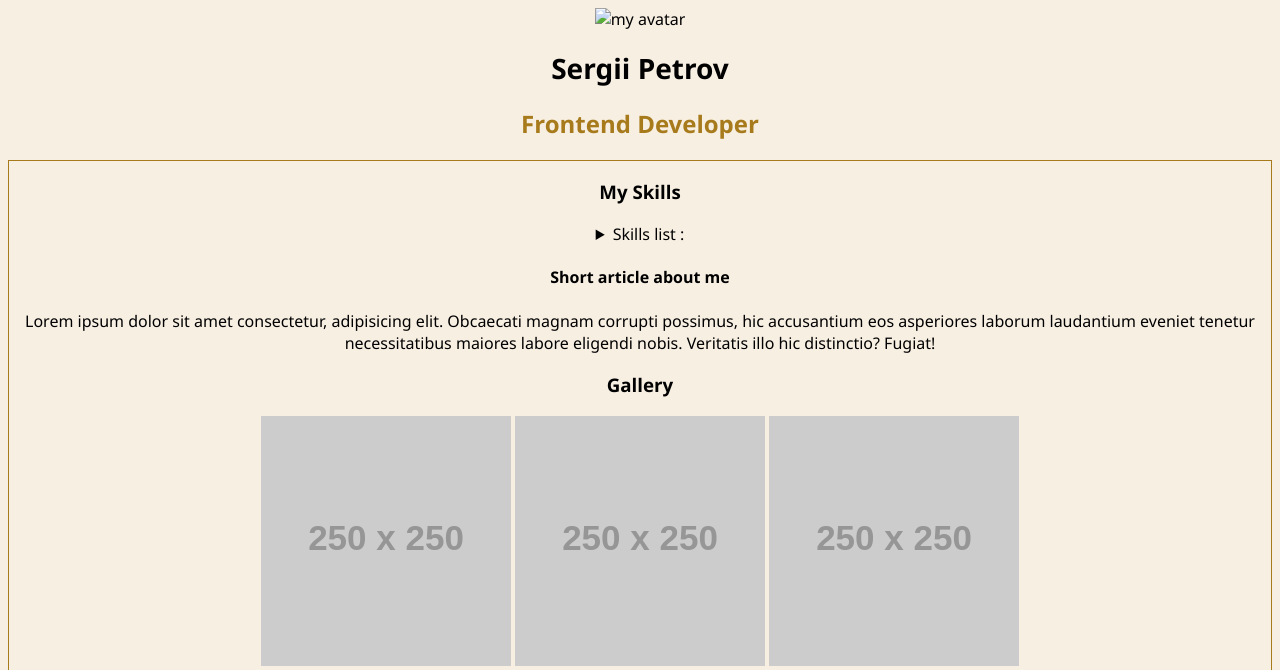
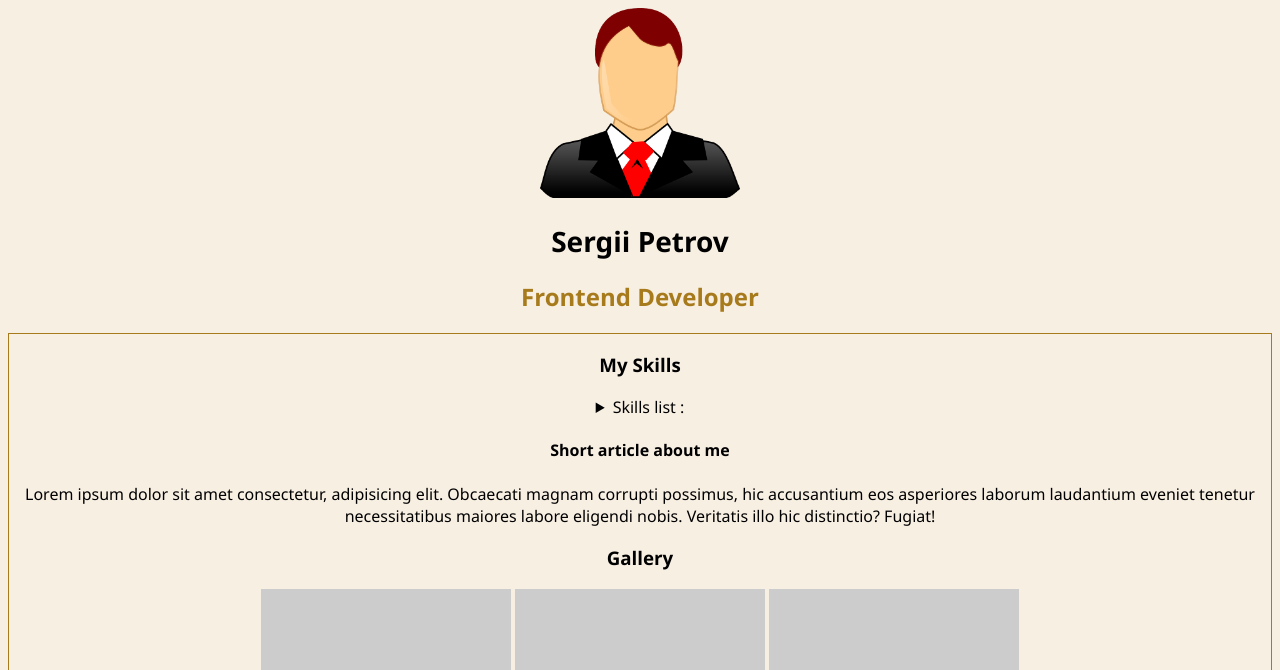
Before and after one commit to SergiiPetrovUA/first_repository_cv_page_, a plain HTML site: page index.html in a window 1280 px wide. Shown: the top 670 px of the page. Drawn offline with Linux system fonts and the light colour scheme; the site is published under a folder, as on GitHub Pages, so addresses that start at the root find nothing; placeholder pictures from the web are drawn by us.

Commit message:
change file path img

```diff
--- a/index.html
+++ b/index.html
@@ -8,7 +8,7 @@
   </head>
   <body>
     <header class="header">
-      <img src="/assets/avatar.png" alt="my avatar" class="avatar">
+      <img src="assets/avatar.png" alt="my avatar" class="avatar">
       <h1 class="header__title">Sergii Petrov</h1>
       <h2 class="header__subtitle">Frontend Developer</h2>
     </header>
```
